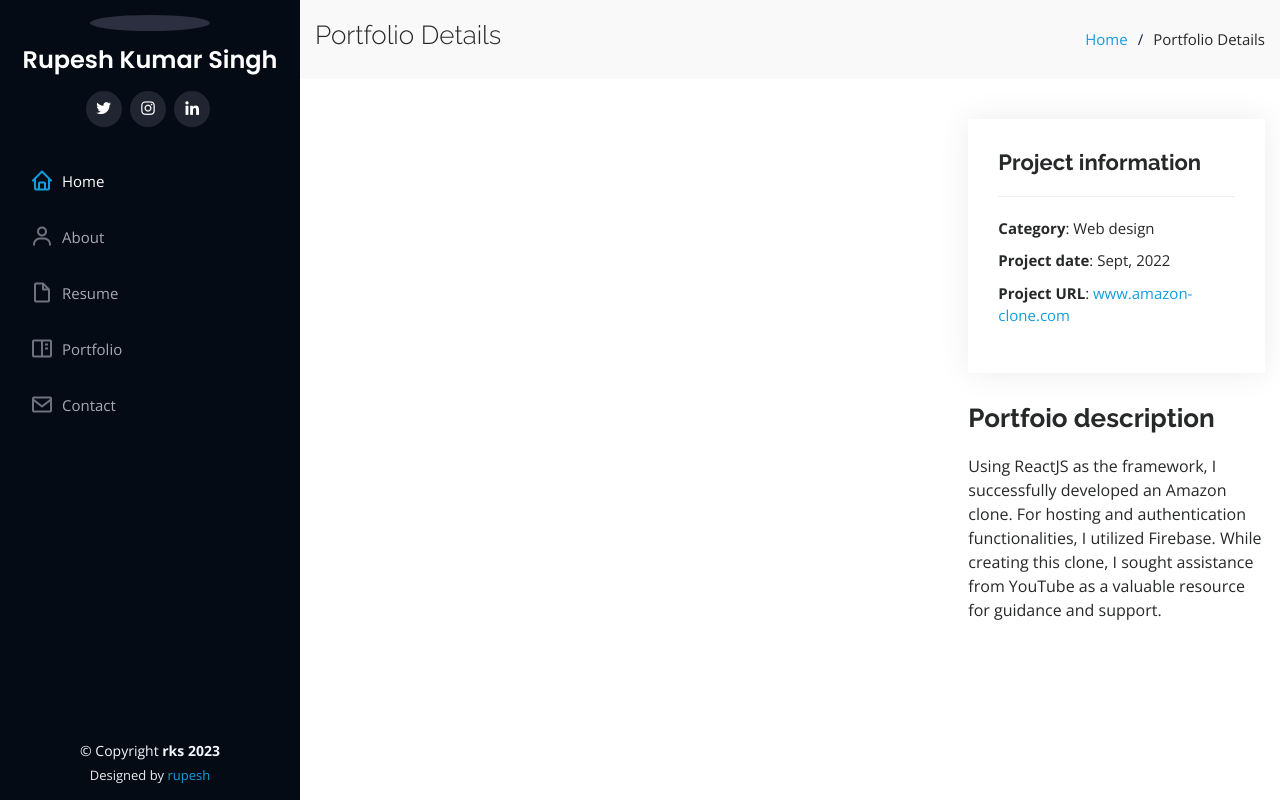
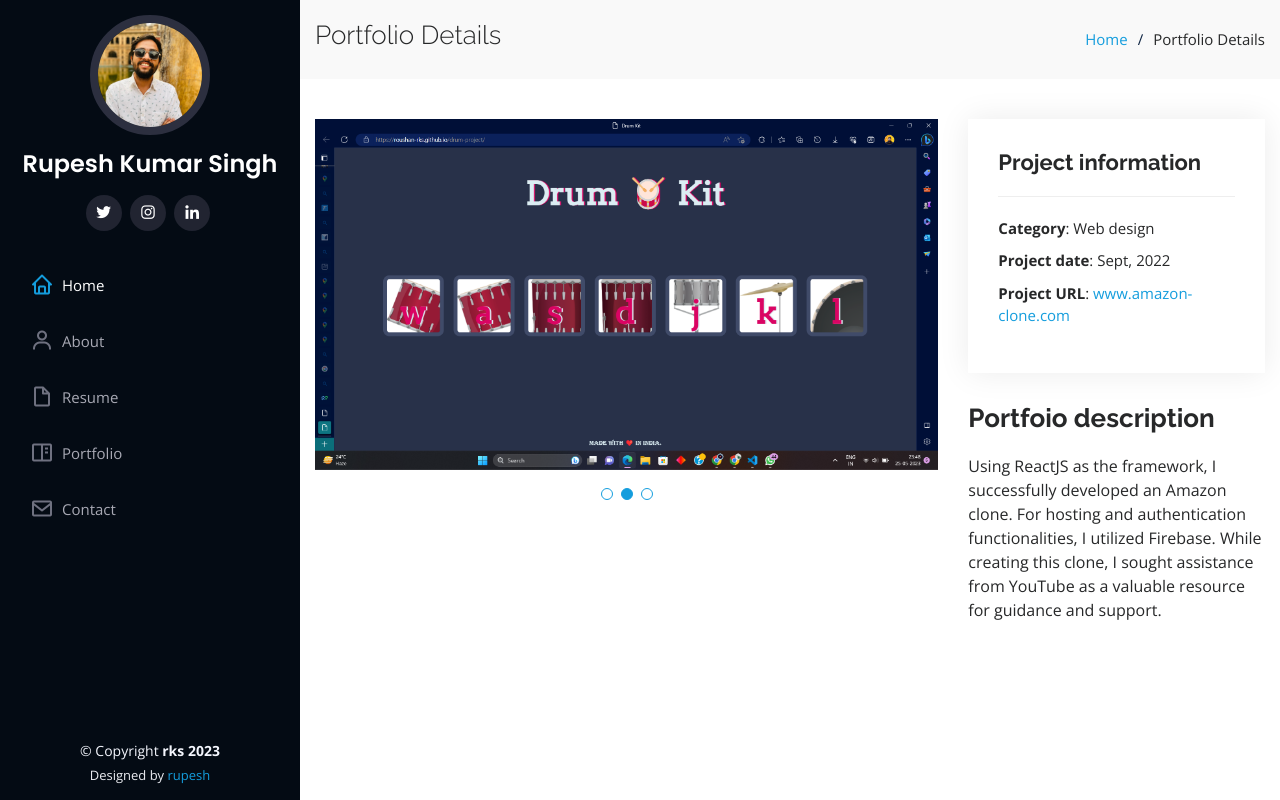
Before and after one commit to rupesh-singh1/portfolio, a plain HTML site: page portfolio-details.html in a window 1280 px wide. Drawn offline with nearby package versions, Linux system fonts and the light colour scheme; files that its build step writes are made by us from their sources; a script that the page names is missing.

Commit message:
Update portfolio-details.html

```diff
--- a/portfolio-details.html
+++ b/portfolio-details.html
@@ -27,7 +27,7 @@
   <link href="assets/vendor/swiper/swiper-bundle.min.css" rel="stylesheet">
 
   <!-- Template Main CSS File -->
-  <link href="assets/css/style.css" rel="stylesheet">
+  <link href="style.css" rel="stylesheet">
 
   <!-- =======================================================
   * Template Name: iPortfolio
@@ -48,7 +48,7 @@
     <div class="d-flex flex-column">
 
       <div class="profile">
-        <img src="assets/img/rupesh profile.jpg" alt="" class="img-fluid rounded-circle">
+        <img src="rupesh profile.jpg" alt="" class="img-fluid rounded-circle">
         <h1 class="text-light"><a href="index.html">Rupesh Kumar Singh</a></h1>
         <div class="social-links mt-3 text-center">
           <a href="https://twitter.com/rupeshsingh7265?t=vPX_xERxH-WhC91ppbtkXA&s=08" class="twitter" target="_blank"><i class="bx bxl-twitter"></i></a>
@@ -100,15 +100,15 @@
               <div class="swiper-wrapper align-items-center">
 
                 <div class="swiper-slide">
-                  <img src="assets/img/portfolio/amazon.png" alt="">
+                  <img src="amazon.png" alt="">
                 </div>
 
                 <div class="swiper-slide">
-                  <img src="assets/img/portfolio/drum.png" alt="">
+                  <img src="drum.png" alt="">
                 </div>
 
                 <div class="swiper-slide">
-                  <img src="assets/img/portfolio/dicee.png" alt="">
+                  <img src="dicee.png" alt="">
                 </div>
 
               </div>
@@ -171,7 +171,7 @@
   <script src="assets/vendor/php-email-form/validate.js"></script>
 
   <!-- Template Main JS File -->
-  <script src="assets/js/main.js"></script>
+  <script src="main.js"></script>
 
 </body>
 
```
